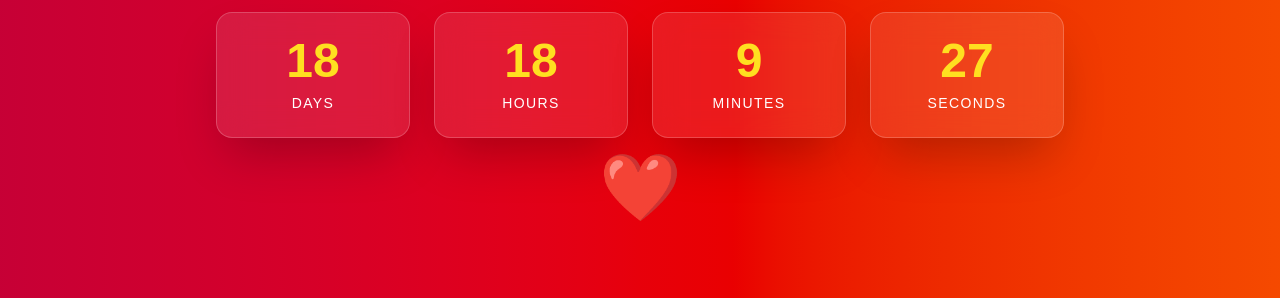
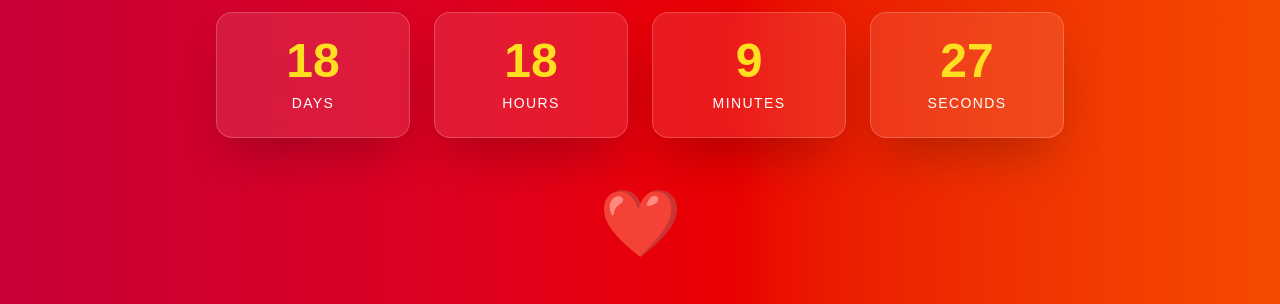
Before and after one commit to nitinramrathod/nitin-weds-babita, a Next.js app: page / in a window 1280 px wide. Shown: the part 1000-1304 px from the top of the page. Built offline with nearby package versions, Linux system fonts and the light colour scheme.

Commit message:
Update BeatingHeart.tsx

```diff
--- a/app/components/home/BeatingHeart.tsx
+++ b/app/components/home/BeatingHeart.tsx
@@ -4,7 +4,7 @@
 
 export default function BeatingHeart() {
   return (
-    <div className="flex items-center justify-center pt-5">
+    <div className="flex items-center justify-center pt-14">
       <motion.div
         animate={{
           scale: [1, 1.2, 1],
```
